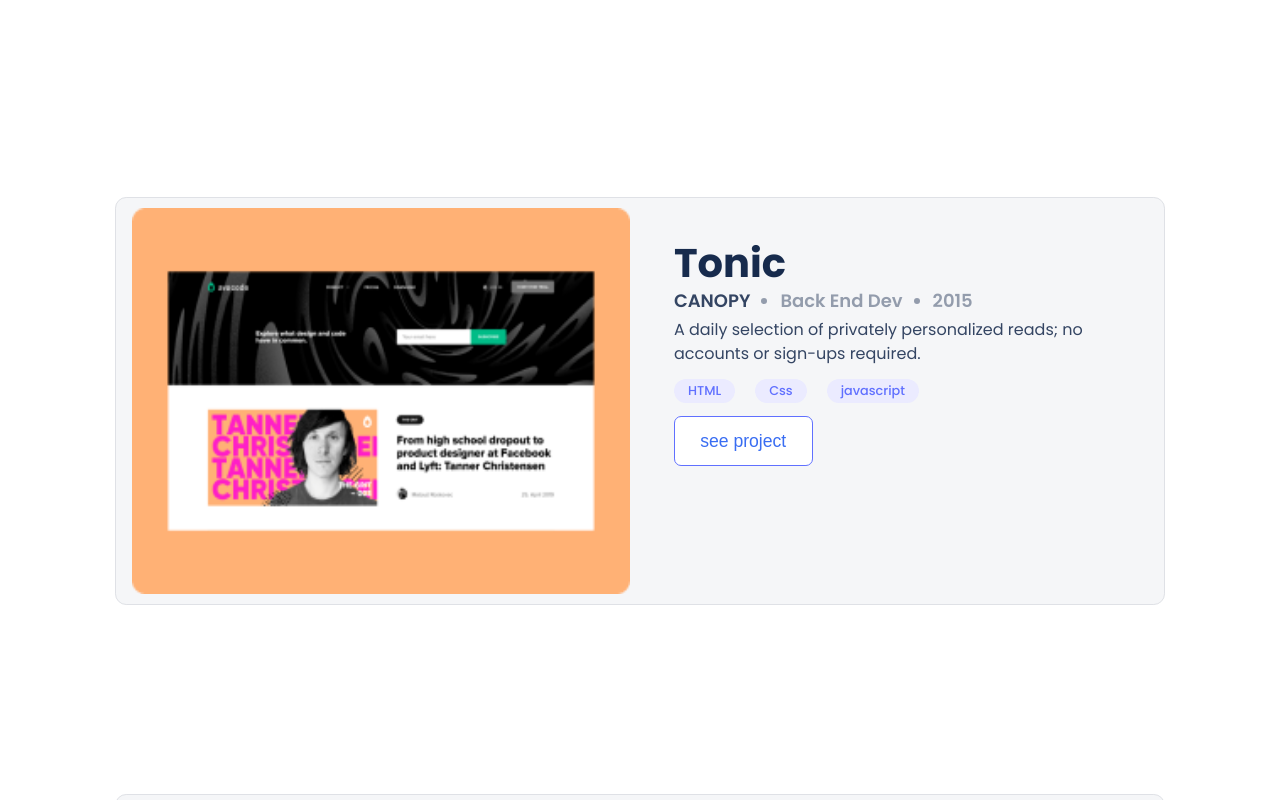
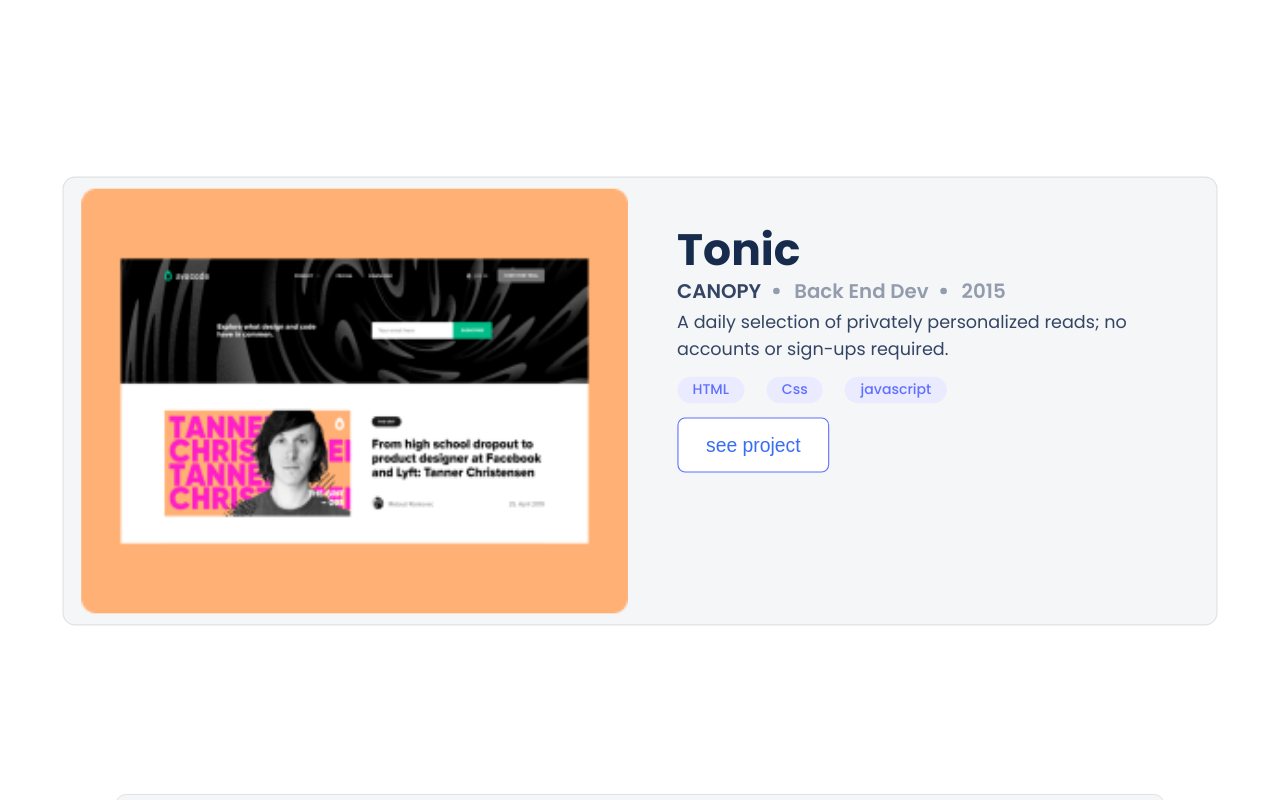
Before and after one commit to MohamedRoshdy2021/Portfolio, a website: page index.html in a window 1280 px wide. In both pictures the pointer is over the element 640 px from the left and 1278 px from the top of the page. Shown: the part 878-1678 px from the top of the page. Drawn offline with Linux system fonts and the light colour scheme.

Commit message:
Scalling added to cards

```diff
--- a/style.css
+++ b/style.css
@@ -462,6 +462,11 @@ p {
     margin-top: 8em;
     min-width: 82vw;
     min-height: 49vh;
+    transition: 0.4s ease;
+  }
+
+  .cards:hover {
+    transform: scale(1.1);
   }
 
   #cards2 {
```
